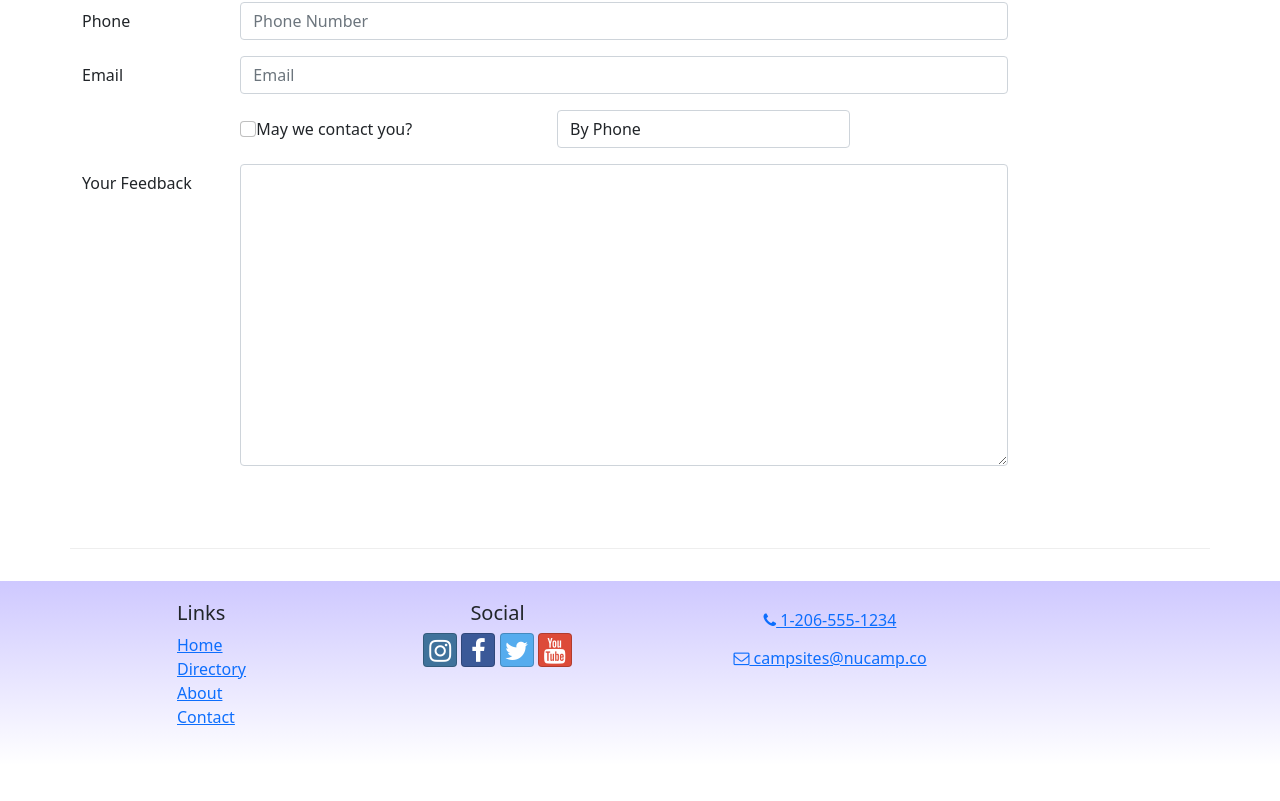
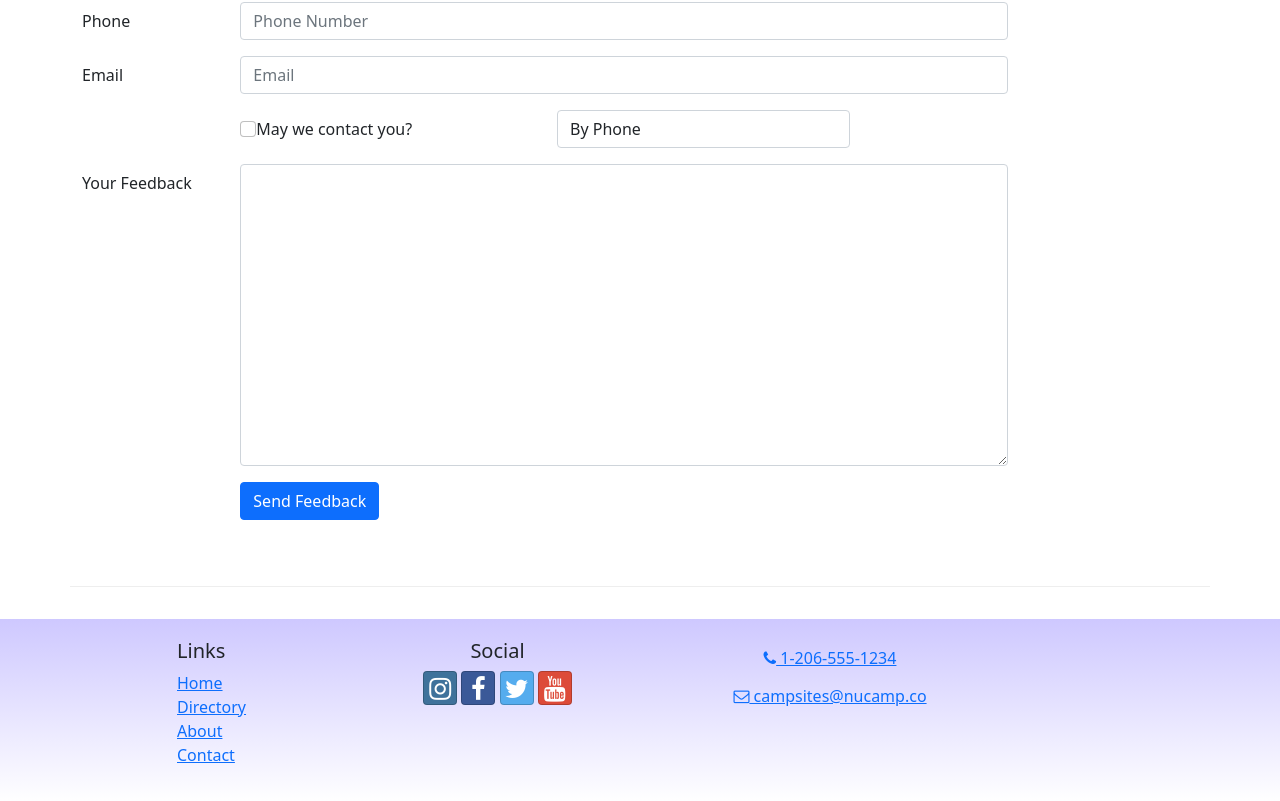
Before and after one commit to SameasDiscordxd/nucampsite-react, a React (Create React App) app: page /contact in a window 1280 px wide. Shown: the part 699-1500 px from the top of the page. Before the commit the page ends 1464 px from the top, so only its background shows below. Built offline with nearby package versions, Linux system fonts and the light colour scheme.

Commit message:
"ContactForm Part 3" Co-authored-by: Braxton Walters <BraxtonWalters@users.noreply.github.com>

```diff
--- a/src/components/ContactForm.js
+++ b/src/components/ContactForm.js
@@ -2,6 +2,13 @@
 import { Formik, Field, Form } from "formik";
 
 const ContactForm = () => {
+
+    const handleSubmit = (values, {resetFrom}) => {
+        console.log('form values: ', values);
+        console.log('in JSON format: ', JSON.stringify(values));
+        resetFrom();
+    }
+
   return (
     <Formik
       initialValues={{
@@ -13,6 +20,7 @@
         contactType: "By Phone",
         feedback: "",
       }}
+      onSubmit={handleSubmit}
     >
       <Form>
         {/* this is the input for the first name */}
@@ -53,7 +61,7 @@
         </FormGroup>
         <FormGroup row>
           <Label check md={{ size: 4, offset: 2}}>
-            {/* this is the radio button */}
+            {/* this is the radio button🍆 */}
             <Field
                 name='agree'
                 type='checkbox'
@@ -78,7 +86,13 @@
             <Field className='form-control' name='feedback' as='textarea' rows='12' />
           </Col>
         </FormGroup>
-        <FormGroup row></FormGroup>
+        <FormGroup row>
+        <Col md={{ size: 10, offset: 2 }}>
+                        <Button type='submit' color='primary'>
+                            Send Feedback
+                        </Button>
+                    </Col>
+        </FormGroup>
       </Form>
     </Formik>
   );
```
